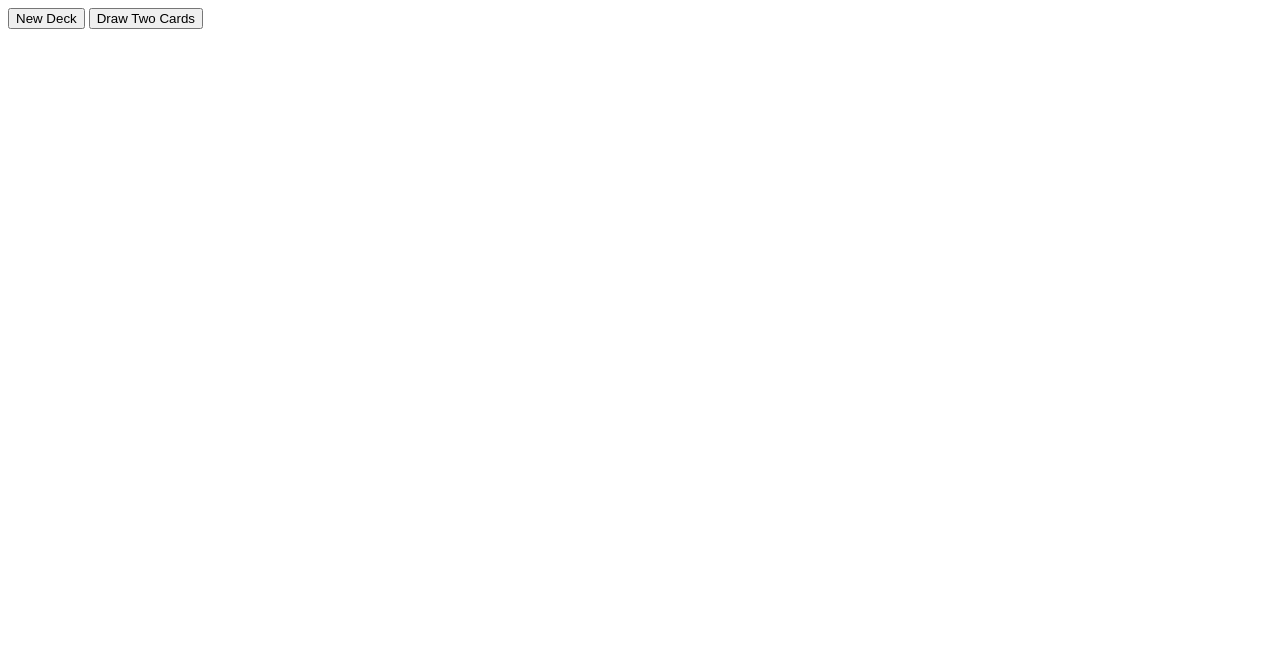
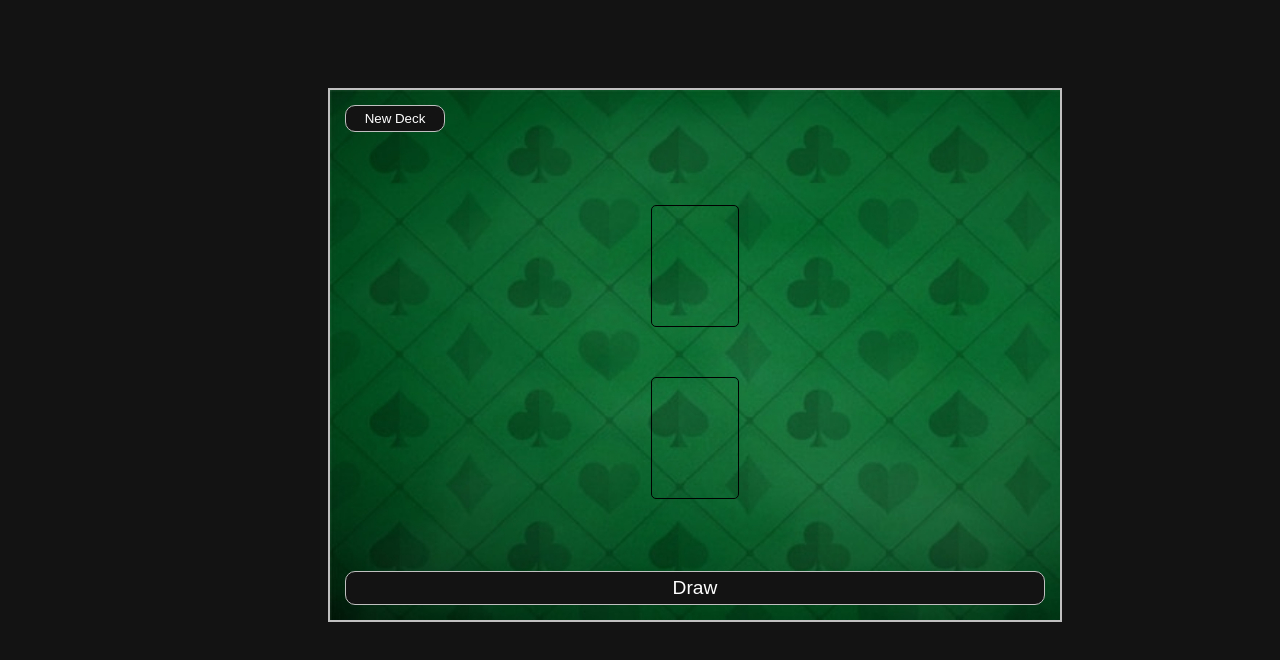
Before and after one commit to Patka879/war-card-game, a plain HTML site: page index.html in a window 1280 px wide. Drawn offline with Linux system fonts and the light colour scheme.

Commit message:
styling created, function determining winning card added

```diff
--- a/index.css
+++ b/index.css
@@ -0,0 +1,57 @@
+html, body {
+    background-color:rgb(19, 19, 19);
+    font-family: "Exo 2", sans-serif;
+    height: 100vh;
+}
+
+body {
+    position: relative;
+        top: 10%;
+        left: 25%;
+    padding: 15px;
+    height: 500px;
+    width: 700px;
+    border: 2px solid silver;
+    background-image: url(./images/green.jpg);
+    background-size:cover;
+    display: flex;
+    flex-direction: column;
+    align-items: center;
+    justify-content: space-between;
+}
+
+button {
+    background-color: rgb(19, 19, 19);
+    color: white;
+    cursor: pointer;
+    border: 1px solid silver;;
+    border-radius: 10px;
+}
+
+button#new-deck {
+    align-self: flex-start;
+    padding: 5px;
+    width: 100px;
+}
+
+button.draw {
+    font-size: 1.2em;
+    padding: 5px;
+    align-self: stretch;
+}
+
+div.card-slot {
+    border: 1px solid black;
+    border-radius: 5px;
+    height: 120px;
+    width: calc(120px * 5 / 7);
+}
+
+div.card-slot:nth-of-type(1) {
+    margin-bottom: 50px;
+}
+
+img.card {
+    width: 100%;
+    height: 100%;
+}
--- a/index.html
+++ b/index.html
@@ -1,11 +1,16 @@
 <html>
     <head>
+        <link rel="preconnect" href="https://fonts.gstatic.com">
+        <link href="https://fonts.googleapis.com/css2?family=Exo+2:wght@300&display=swap" rel="stylesheet">
         <link rel="stylesheet" href="index.css">
     </head>
     <body>
         <button id="new-deck">New Deck</button>
-        <button id="draw-cards">Draw Two Cards</button>
-        <div id="cards"></div>
+        <div id="cards">
+            <div class="card-slot"></div>
+            <div class="card-slot"></div>
+        </div>
+        <button id="draw-cards" class="draw">Draw</button>
         <script src="index.js"></script>
     </body>
 </html>
--- a/index.js
+++ b/index.js
@@ -1,24 +1,50 @@
 let deckId
+const cardsContainer = document.getElementById("cards")
+const newDeckBtn = document.getElementById("new-deck")
+const drawCardBtn = document.getElementById("draw-cards")
 
 function handleClick() {
     fetch("https://apis.scrimba.com/deckofcards/api/deck/new/shuffle/")
         .then(res => res.json())
         .then(data => {
-            console.log(data)
             deckId = data.deck_id
         })
 }
 
-document.getElementById("new-deck").addEventListener("click", handleClick)
+newDeckBtn.addEventListener("click", handleClick)
 
-document.getElementById("draw-cards").addEventListener("click", () => {
+drawCardBtn.addEventListener("click", () => {
     fetch(`https://apis.scrimba.com/deckofcards/api/deck/${deckId}/draw/?count=2`)
         .then(res => res.json())
         .then(data => {
-            console.log(data.cards)
-            document.getElementById('cards').innerHTML = `
-                <img src=${data.cards[0].image} />
-                <img src=${data.cards[1].image} /> `
+            cardsContainer.children[0].innerHTML = `
+                <img src=${data.cards[0].image} class="card" />
+            `
+            cardsContainer.children[1].innerHTML = `
+                <img src=${data.cards[1].image} class="card" />
+            `
         })
+})
 
-})
+function cardWinner(card1, card2) {
+    const valueOptions = ["2", "3", "4", "5", "6", "7", "8", "9", "10", "JACK", "QUEEN", "KING", "ACE"]
+    card1valueIndex = valueOptions.indexOf(card1.value)
+    card2valueIndex = valueOptions.indexOf(card2.value)
+
+    if (card1valueIndex === card2valueIndex) {
+        console.log("It's a tie")
+    } else if (card1valueIndex > card2valueIndex) {
+        console.log("Card 1 is the winner")
+    } else {
+        console.log("Card 2 is the winner")
+    }
+}
+
+const card1Obj = {
+    value: "7"
+}
+const card2Obj = {
+    value: "KING"
+}
+
+cardWinner(card1Obj, card2Obj)
```
Also changed, not shown: images/green.jpg (added).
